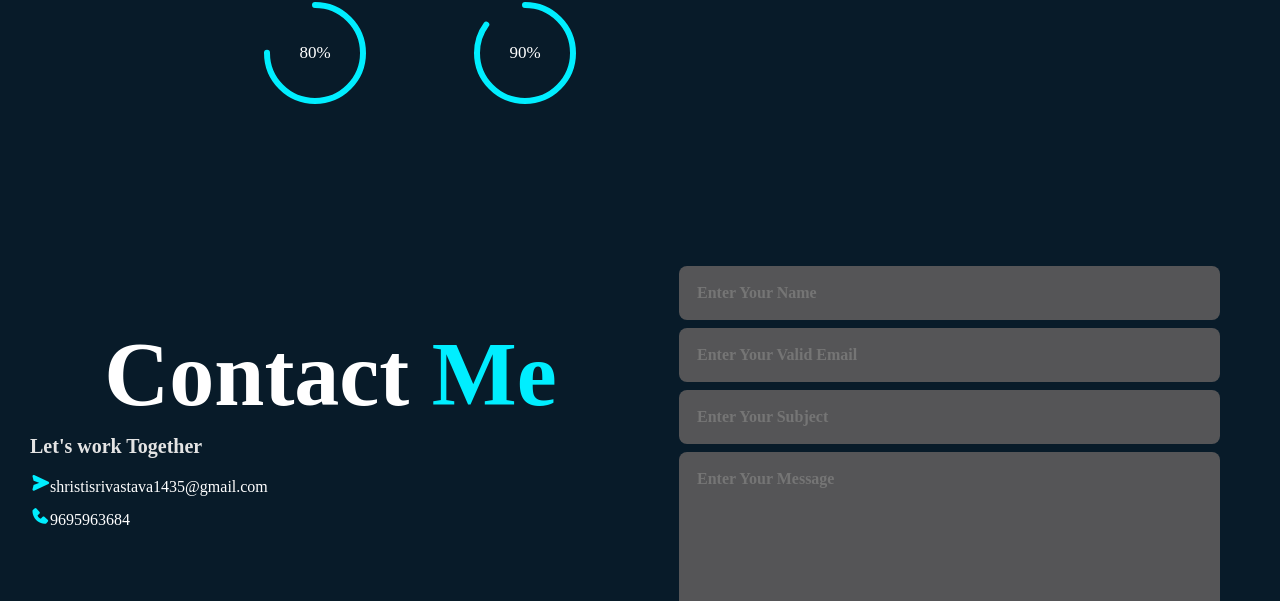
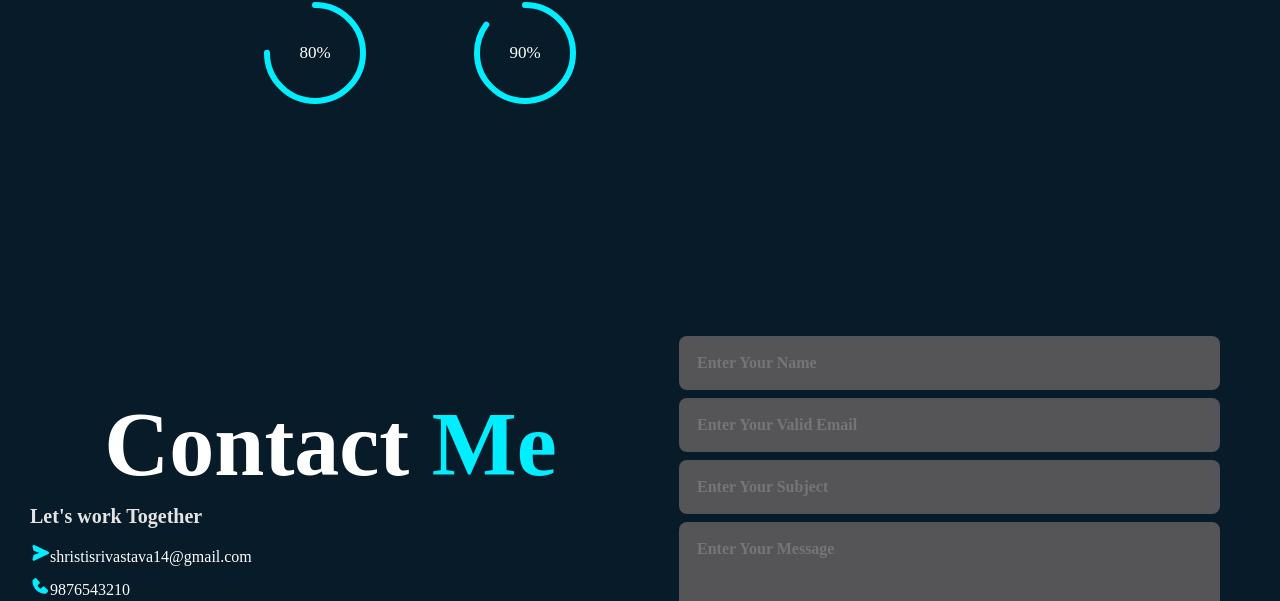
Before and after one commit to Srivastava111103/CBTCIP-1, a plain HTML site: page index.html in a window 1280 px wide. Shown: the part 3222-3823 px from the top of the page. Drawn offline with nearby package versions, Linux system fonts and the light colour scheme.

Commit message:
Update index.html

```diff
--- a/index.html
+++ b/index.html
@@ -86,9 +86,11 @@
     </section>
     <h1 class="sub-title">My<span>Skills</span></h1>
 
-    <section class="'skill" id="skill">
+    <section class="skill" id="skill">
+
     <div class="container1" id="Skills">
         <h1 class="heading1">Technical Skills</h1>
+
         <div class="Technical-bars">
             <div class="bar"><i style="color: #c95d2e" class='bx bxl-html5'></i>
                 <div class="info">
@@ -132,9 +134,14 @@
             </div>
         </div>
     </div>
+
+
     <div class="container1">
         <h1 class="heading1">Professional Skills</h1>
+
         <div class="radial-bars">
+
+
             <div class="radial-bar">
 
                 <svg x="0px" y="0px" viewBox="0 0 200 200">
@@ -174,14 +181,18 @@
         </div>
     </div>
 </section>
+
+
+
+
     <section class="contact" id="contact">
         <div class="contact-text">
             <h2>Contact <span>Me</span></h2>
             <h4>Let's work Together</h4>
 
                 <div class="contact-list">
-                    <li><i class='bx bxs-send'></i>shristisrivastava1435@gmail.com</li>
-                    <li><i class='bx bxs-phone'></i>9695963684</li>
+                    <li><i class='bx bxs-send'></i>shristisrivastava14@gmail.com</li>
+                    <li><i class='bx bxs-phone'></i>9876543210</li>
                 </div>
                 <div class="contact-icons">
                     <a href=""><i class='bx bxl-facebook-circle'></i></a>
```
Lines whose indentation alone changed are shown as unchanged.
